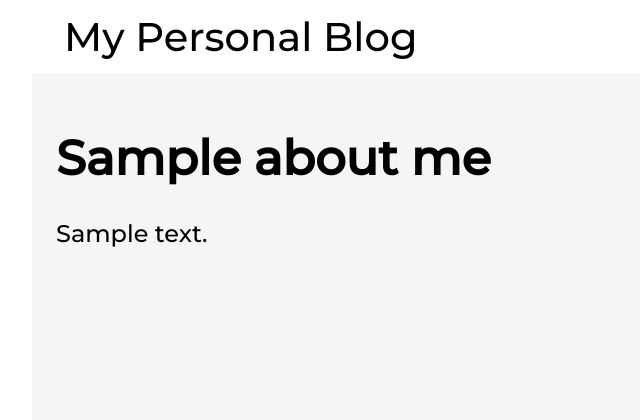
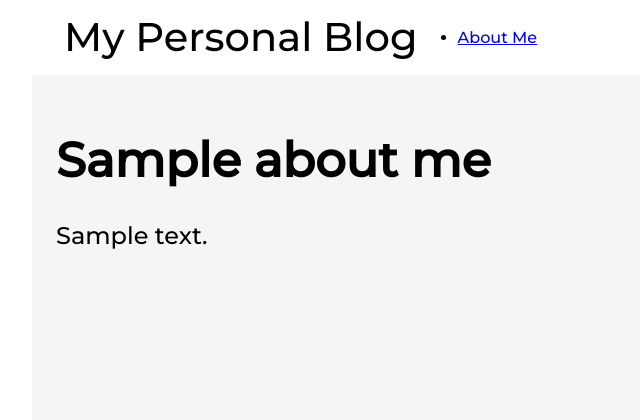
Before and after one commit to BlackstarDamien/my-personal-blog, a Django app: template blog/templates/about_me.html in a window 1280 px wide. Shown: the top 420 px of the page, without its empty margins (0-640 px from the left). Before the commit the page ends 247 px from the top, so only its background shows below. Run offline with Django 3.2, Linux system fonts and the light colour scheme; the template is opened without the code that fills it: most values are stand-ins (such as "Sample title", 1, 10 or a date in 2020).

Commit message:
Add link to About Me in web page nav bar

```diff
--- a/blog/templates/base.html
+++ b/blog/templates/base.html
@@ -13,6 +13,9 @@
         <div class="blog-title">
             <a href="{% url 'index' %}">My Personal Blog</a>
         </div>
+        <ul class="nav-tabs">
+            <li><a href="{% url 'about_me_page' %}">About Me</a></li>
+        </ul>
     </div>
     <div class="blog-content">
         {% block content %}
```
